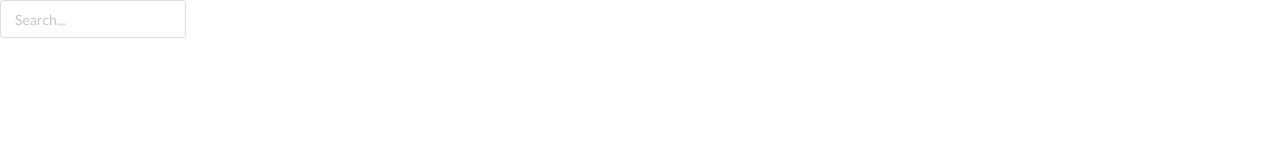
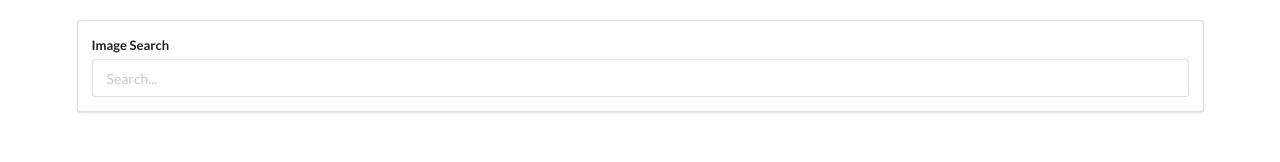
Before and after one commit to mrvn08/React-Pics, a React (Create React App) app: page / in a window 1280 px wide. Shown: the top 162 px of the page. Built offline with nearby package versions, Linux system fonts and the light colour scheme.

Commit message:
Added in more styling and on change function

```diff
--- a/src/components/App.js
+++ b/src/components/App.js
@@ -3,7 +3,7 @@
 
 const App = () => {
     return (
-        <div>
+        <div className="ui container" style={{marginTop: '20px'}}>
             <SearchBar/>
         </div>
     );
--- a/src/components/SearchBar.js
+++ b/src/components/SearchBar.js
@@ -1,12 +1,22 @@
 import React from 'react';
 
 class SearchBar extends React.Component{
+    state = {searchText: null}
+
+    onSearchInputChange(event){
+        console.log(event.target.value);
+        this.setState({searchText: event.target.value});
+    }
+
     render(){
         return (
-            <div>
-                <form>
-                    <div class="ui input">
-                        <input type="text" placeholder="Search..."/>
+            <div className="ui segment">
+                <form className="ui form">
+                    <div className="field">
+                        <label>Image Search</label>
+                        <div className="ui input">
+                            <input type="text" onChange={this.onSearchInputChange} placeholder="Search..."/>
+                        </div>
                     </div>
                 </form>
             </div>
```
